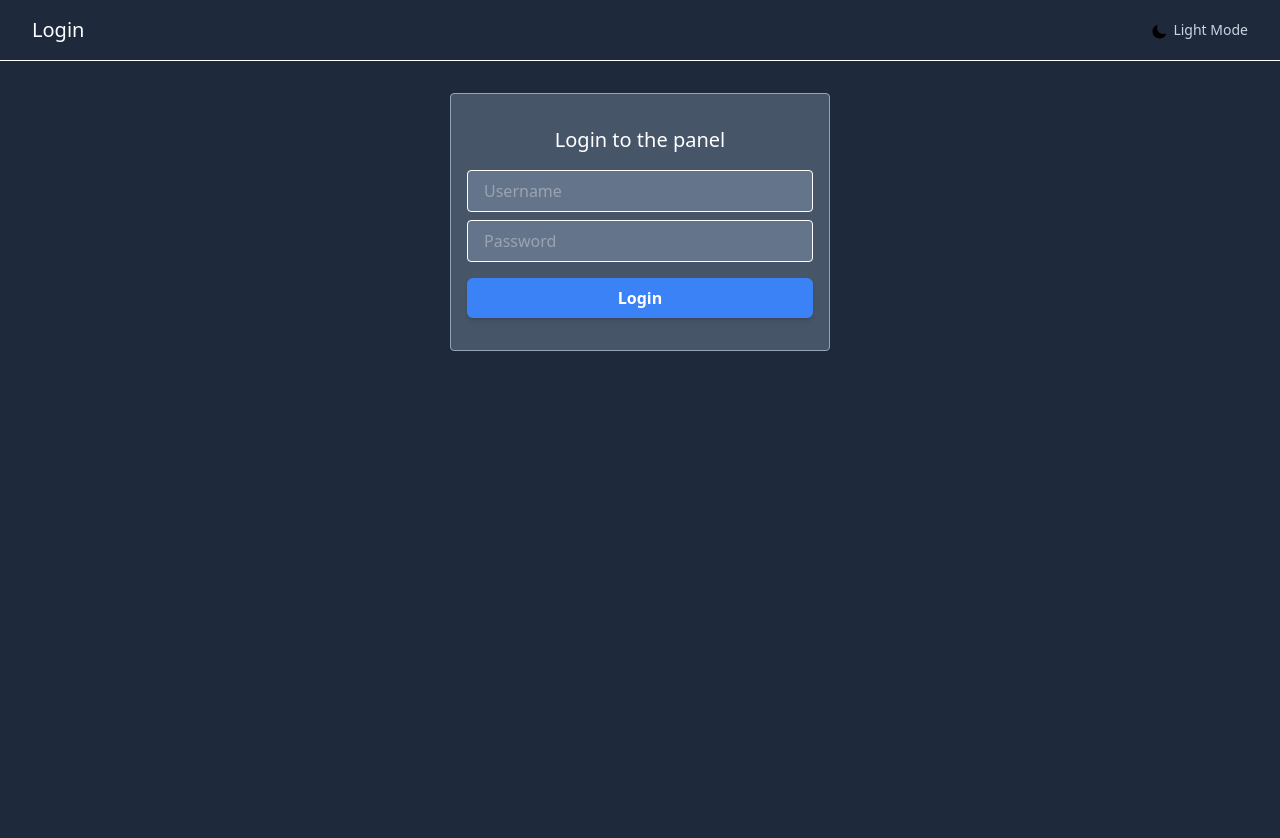
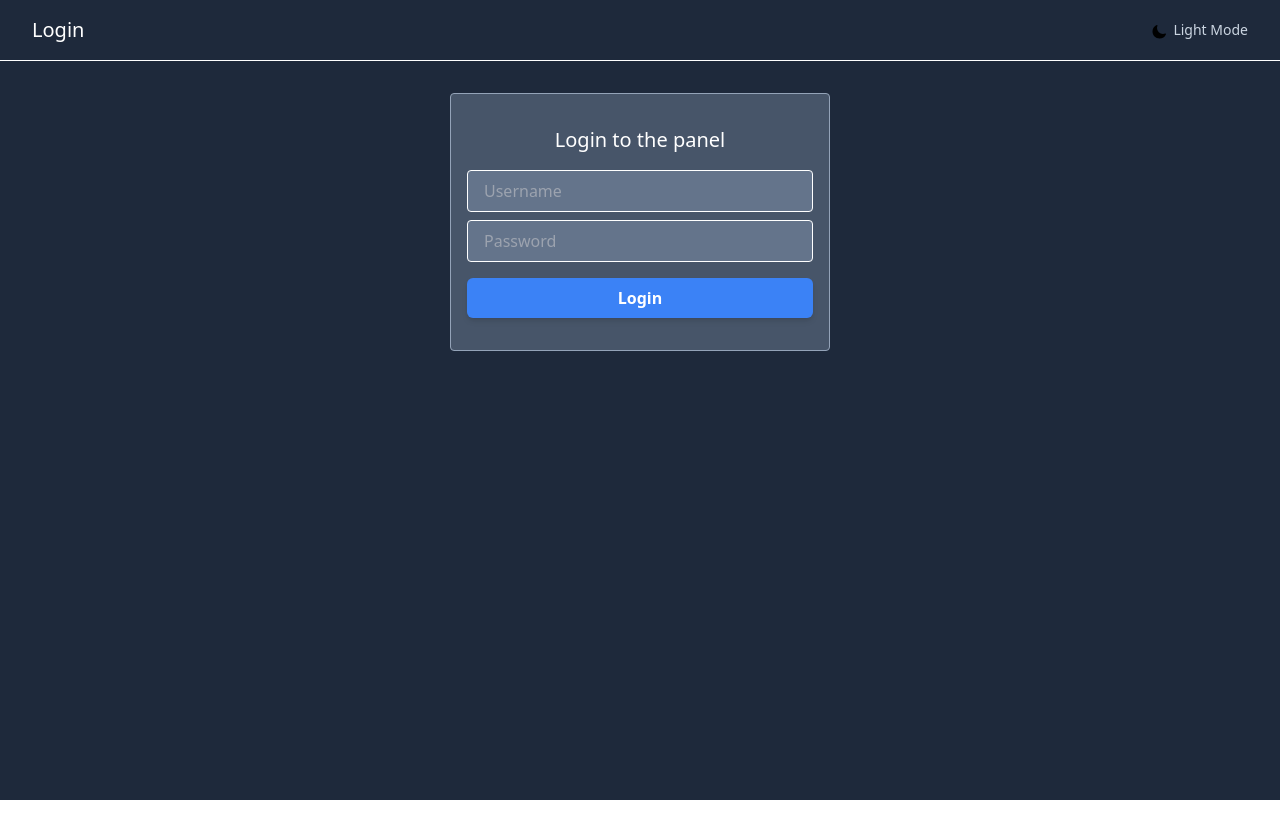
Before and after one commit to ridvansumset/react-typescript-tailwind-app, a React (Create React App) app: page /login in a window 1280 px wide. Shown: the top 838 px of the page. After the commit the page ends 800 px from the top, so only its background shows below. Built offline with nearby package versions, Linux system fonts and the light colour scheme.

Commit message:
layout fix

```diff
--- a/src/components/Square.tsx
+++ b/src/components/Square.tsx
@@ -1,8 +1,8 @@
-import React  from "react";
+import React  from 'react';
 
 interface Props {
+  value: string | null;
   onClick: () => void;
-  value: string | null;
 }
 
 export default function Square({value, onClick}: Props) {
--- a/src/layouts/Login.tsx
+++ b/src/layouts/Login.tsx
@@ -27,7 +27,7 @@ export default function Default({children}: Props) {
           />
         </div>
 
-        <div className="w-full min-h-screen flex justify-center">
+        <div className="w-full flex justify-center">
           <div className="w-full md:w-[720px] lg:w-[960px] xl:w-[1140px] 2xl:w-[1400px] px-8 md:px-0">
             {children}
           </div>
--- a/src/layouts/Main.tsx
+++ b/src/layouts/Main.tsx
@@ -7,7 +7,7 @@ import {Size, BaseButtonType} from '../constants';
 import {BaseButton, DarkModeButton} from '../components';
 
 interface Props {
-  children?: React.ReactElement,
+  children?: React.ReactElement;
 }
 
 export default function Main({children}: Props) {
@@ -42,7 +42,7 @@ export default function Main({children}: Props) {
           </div>
         </div>
 
-        <div className="w-full min-h-screen flex justify-center">
+        <div className="w-full flex justify-center">
           <div className="w-full md:w-[720px] lg:w-[960px] xl:w-[1140px] 2xl:w-[1400px] px-8 md:px-0">
             {children}
           </div>
--- a/src/views/Todos/Todos.tsx
+++ b/src/views/Todos.tsx
@@ -1,9 +1,7 @@
-import React  from "react";
-import { useState } from "react";
-import './todos.css';
+import React  from 'react';
 
 export default function Todos() {
-  const [todos] = useState([
+  const todos = [
     { name: 'Init React app', isDone: true },
     { name: 'Use React hooks', isDone: true },
     { name: 'Add React-Router', isDone: true },
@@ -11,7 +9,7 @@ export default function Todos() {
     { name: 'Use Tailwind CSS', isDone: true },
     { name: 'Add React-Redux', isDone: true },
     { name: 'Write tests', isDone: false },
-  ]);
+  ];
 
   const list = todos.map((todo, i) => {
       let classes = 'bg-gray-300 dark:bg-slate-900';
--- a/src/views/Todos/todos.css
+++ /dev/null
@@ -1,3 +0,0 @@
-/*.done-todo {*/
-/*  background-color: darkolivegreen;*/
-/*}*/
--- a/src/views/index.ts
+++ b/src/views/index.ts
@@ -2,7 +2,7 @@ import ErrorPage from "./ErrorPage";
 import Game from "./Game";
 import Computer from './Computer';
 import ComputerPart from "./ComputerPart";
-import Todos from "./Todos/Todos";
+import Todos from './Todos';
 import Login from './Login';
 
 export {
```
Also changed, not shown: src/components/Board.tsx (+6 -6 lines).
